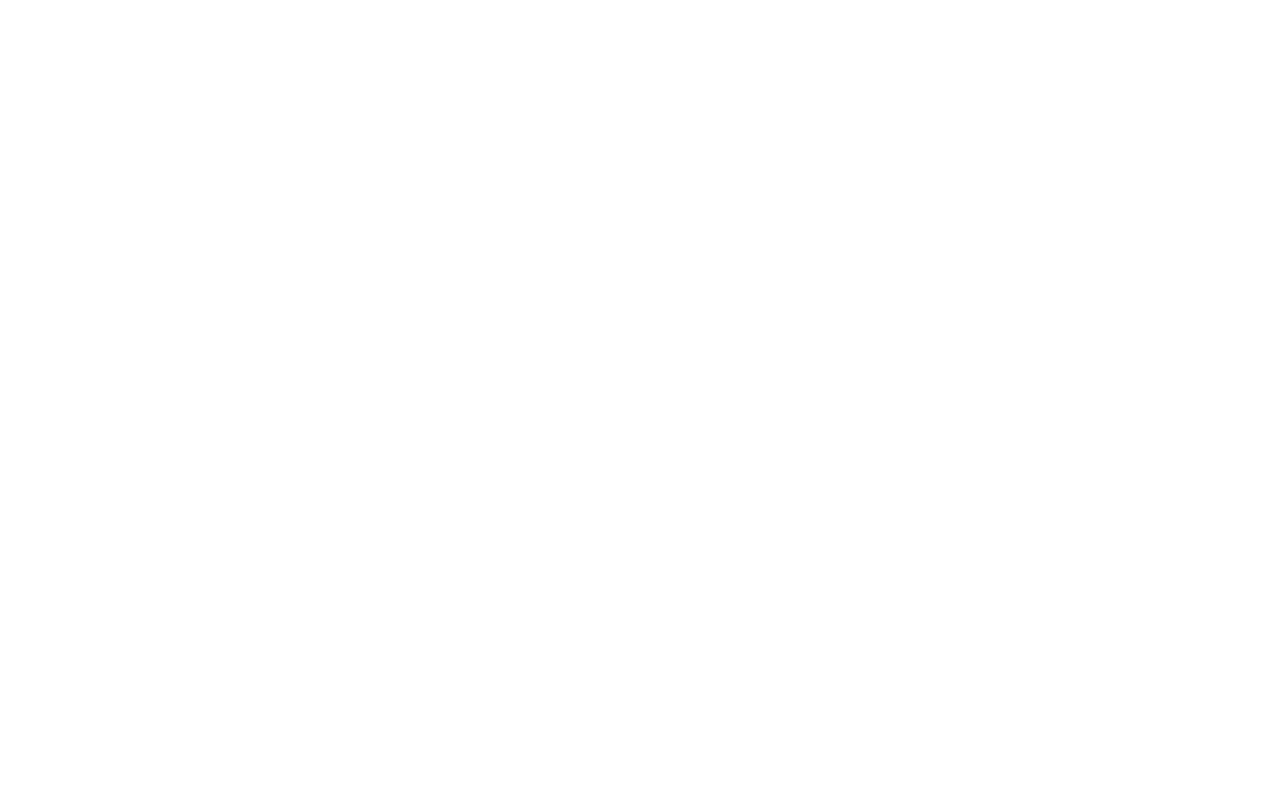
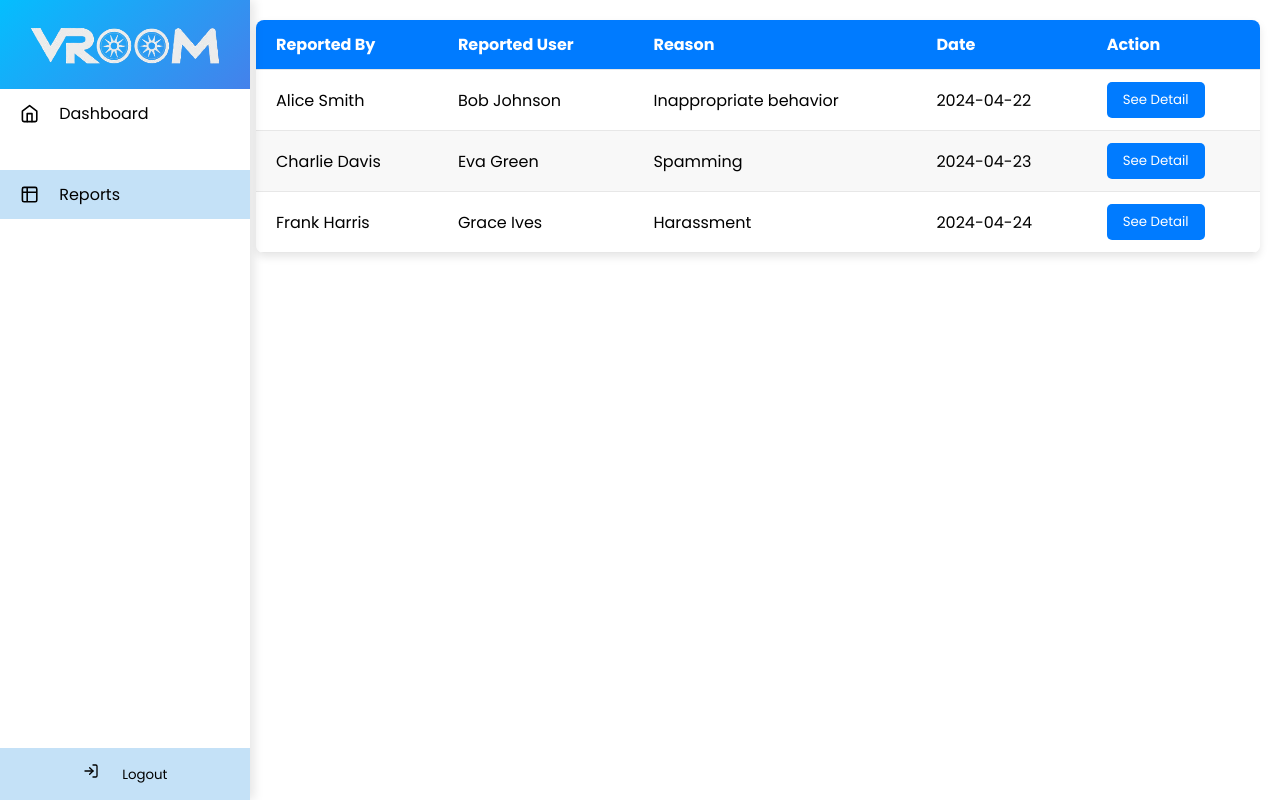
Before and after one commit to VroomUni/frontendAdmin, a React (Create React App) app: page /reportTable in a window 1280 px wide. Before the commit this address had no page. Built offline with nearby package versions, Linux system fonts and the light colour scheme.

Commit message:
fixed table

```diff
--- a/src/App.js
+++ b/src/App.js
@@ -1,12 +1,13 @@
 import React from 'react';
 import { BrowserRouter as Router, Routes, Route } from 'react-router-dom';
 import { SignIn } from './Pages/SignIn';
-import TableAdmin from './components/TableAdmin';
+import TableAdmin from './components/ReportTableAdmin';
 import Dashboard from './components/Dashboard';
 import MainSection1 from './components/MainSection1';
 import MainSection2 from './components/MainSection2';
 import SideBarNavigation from './components/SideBarNavigation';
 import AdminDashboard from './Pages/AdminDashboard';
+import ReportPage from './Pages/ReportPage';
 
 
 function App() {
@@ -16,11 +17,11 @@
       <Router>
         <Routes>
 
-          {/* <Route path="/Dashboard" element={<Dashboard />} /> */}
+
 
           <Route path="/adminDashboard" element={<AdminDashboard />} />
 
-        <Route path="/table" element={<TableAdmin />} />
+        <Route path="/reportTable" element={<ReportPage />} />
           <Route path="/Mainsection2" element={<MainSection2 />} />
           <Route path="/"element={<SignIn/>} />
           {/* <Route path="/"element={<SideBarNavigation/>} /> */}
--- /dev/null
+++ b/src/Pages/ReportPage.js
@@ -0,0 +1,17 @@
+import React from 'react';
+import SideBarNavigation from '../components/SideBarNavigation';
+import ReportTableAdmin from '../components/ReportTableAdmin';
+import './ReportPage.css'; // Make sure to create a CSS file for the styles
+
+function ReportPage() {
+  return (
+    <div className="report-page-container">
+      <SideBarNavigation />
+
+        <ReportTableAdmin />
+
+    </div>
+  );
+}
+
+export default ReportPage;
--- a/src/components/MainSection2.js
+++ b/src/components/MainSection2.js
@@ -1,7 +1,7 @@
 import React from 'react';
 import './Dashboard.css';
 import Navigation from './Navigation';
-import TableAdmin from './TableAdmin';
+import TableAdmin from './ReportTableAdmin';
 
 const MainSection = () => {
   return (
--- a/src/components/MainSection3.js
+++ b/src/components/MainSection3.js
@@ -1,7 +1,7 @@
 import React from 'react';
 import './Dashboard.css';
 import Navigation from './Navigation';
-import TableAdmin from './TableAdmin';
+import TableAdmin from './ReportTableAdmin';
 
 const MainSection3 = () => {
   return (
--- a/src/components/TableAdmin.css
+++ b/src/components/ReportTableAdmin.css
@@ -5,6 +5,7 @@
   box-shadow: 0 4px 8px rgba(0,0,0,0.1);
   border-radius: 8px;
   overflow: hidden;
+  margin-left: 20%;
 }
 
 .reports-table-header {
--- a/src/components/TableAdmin.js
+++ b/src/components/ReportTableAdmin.js
@@ -1,5 +1,5 @@
 import React, { useState } from 'react';
-import './TableAdmin.css'; // Ensure your CSS file is named TableAdmin.css and is in the same directory
+import './ReportTableAdmin.css'; // Ensure your CSS file is named TableAdmin.css and is in the same directory
 import ReportDetails from './ReportDetails';
 
 // ReportRow component represents a single row in the reports table
--- a/src/components/SideBarNavigation.css
+++ b/src/components/SideBarNavigation.css
@@ -1,23 +1,27 @@
 .sidebar {
+    flex:1;
     width: 250px;
     position: fixed;
     top: 0;
     left: 0;
     height: 100%;
-    /* background: #1e1e2f; */
-    color: #a4a6b3;
     box-shadow: 4px 0 10px rgba(0, 0, 0, 0.1);
+    margin-right:"20%" ;
+
   }
-
   .sidebar-header {
     padding: 20px;
-    /* background: #151521; */
     background-image: linear-gradient(-45deg, #4481eb 0%, #04befe 100%);
-    color: #ffffff;
     text-align: center;
     font-size: 1.2em;
+    position: relative;
   }
-
+  .LogoImageSideBar{
+    max-width: 200px;
+    height: auto;
+    display: block;
+    margin: 0 auto;
+  }
   .sidebar-list {
     list-style: none;
     padding: 0;
@@ -35,26 +39,22 @@
   }
 
   .sidebar-list li a:hover, .sidebar-list li a.active {
-    background: #353446;
-    color: #ffffff;
+    background: #C4E1F7;
+
   }
 
-  .sidebar-list li a .react-icons {
-    margin-right: 10px;
+   .Link-icons {
+    margin-right: 20px;
+    font-size: 1.2em;
+    font-weight: bold;
   }
-
-  .btn-upgrade {
+  .btn-logout {
     position: absolute;
     bottom: 0;
     width: 100%;
     padding: 15px 20px;
-    background: #ff9f00;
-    color: #ffffff;
+    background: #C4E1F7;
+    cursor: pointer;
     border: none;
-    text-transform: uppercase;
     transition: background 0.3s ease;
   }
-
-  .btn-upgrade:hover {
-    background: #e08e00;
-  }
--- a/src/components/SideBarNavigation.js
+++ b/src/components/SideBarNavigation.js
@@ -1,24 +1,30 @@
 import React from 'react';
 import { NavLink } from 'react-router-dom';
-import { FiHome, FiTable, FiDollarSign, FiCompass, FiBell, FiUser, FiLogIn, FiUserPlus } from 'react-icons/fi';
+import { FiHome, FiTable,  FiLogIn, } from 'react-icons/fi';
 import './SideBarNavigation.css';
+import VroomLog from '../pic/logo.png';
+import { useNavigate } from "react-router-dom";
 const SideBarNavigation = () => {
+    const navigate = useNavigate()
+    const handleLogout = () =>{
+        navigate("/");
+    }
   return (
 
         <nav className="sidebar">
           <div className="sidebar-header">
-            <h3>Material Dashboard 2</h3>
+          <img className="LogoImageSideBar"src={VroomLog} alt="Logo" />
           </div>
           <ul className="sidebar-list">
             <li>
               <NavLink to="/adminDashboard" exact activeClassName="active">
-                <FiHome />
+                <FiHome className="Link-icons" />
                  Dashboard
               </NavLink>
             </li>
             <li>
-              <NavLink to="/table" activeClassName="active">
-                <FiTable />
+              <NavLink to="/reportTable" activeClassName="active">
+                <FiTable className="Link-icons" />
                 Reports
               </NavLink>
             </li>
@@ -26,7 +32,7 @@
 
 
           </ul>
-          <button className="btn-upgrade">  <FiLogIn /> Logout</button>
+          <button className="btn-logout" onClick={handleLogout}>  <FiLogIn  className="Link-icons"/> Logout</button>
         </nav>
       );
     };
```
Also changed, not shown: src/components/SocialMediaButtons.js (deleted, +0 -22 lines), src/Pages/ReportPage.css (added).
